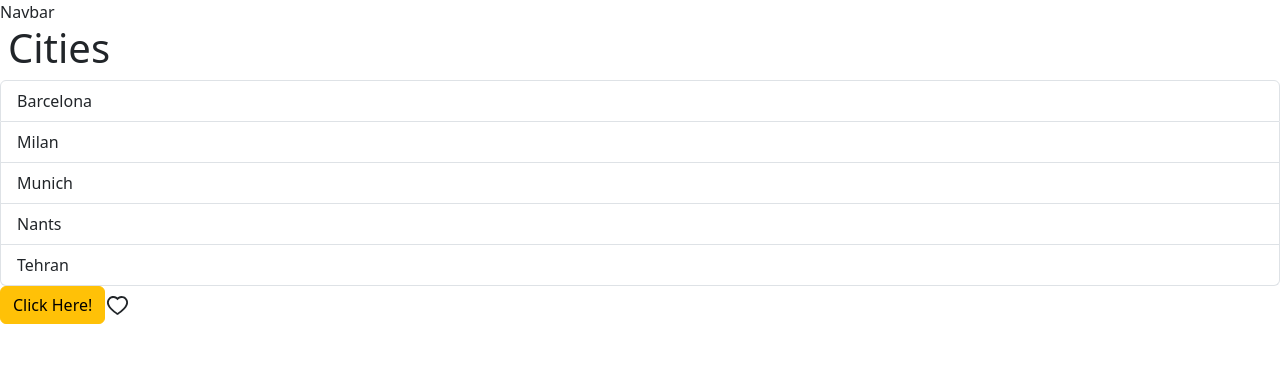
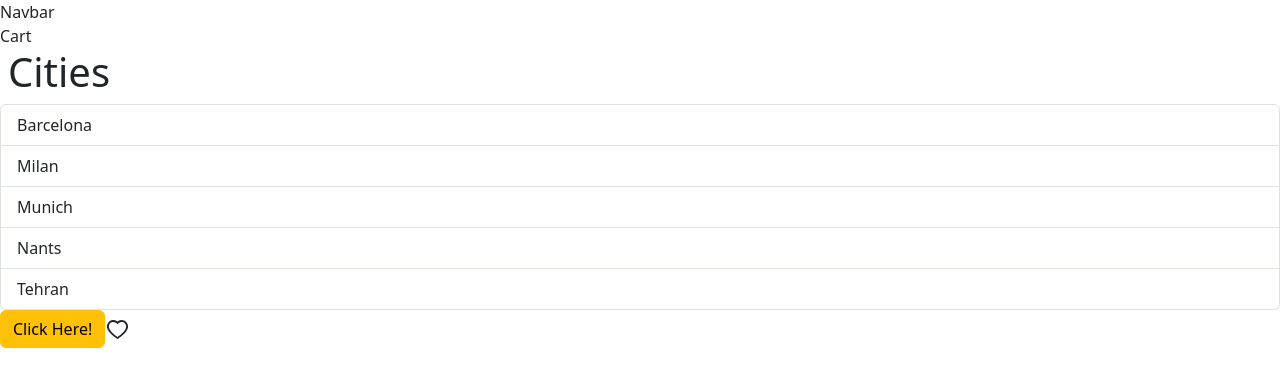
Before and after one commit to BehzadAminiPour/React-TS-Vite, a React (Vite) app: page / in a window 1280 px wide. Shown: the top 386 px of the page. Built offline with nearby package versions, Linux system fonts and the light colour scheme.

Commit message:
Create Cart component

```diff
--- a/src/App.tsx
+++ b/src/App.tsx
@@ -4,6 +4,7 @@ import Button from "./components/Button";
 import ListGroup from "./components/ListGroup";
 import Like from "./components/Like";
 import Navbar from "./components/Navbar";
+import Cart from "./components/Cart";
 
 function App() {
   const [cartItems, setCartItems] = useState(["product 1", "product 2"]);
@@ -16,6 +17,7 @@ function App() {
   return (
     <>
       <Navbar />
+      <Cart />
       <ListGroup cities={cities} heading="Cities" onSelectCity={handleSelect} />
       {showAlert && (
         <Alert onClick={() => setShowAlert(false)}>
--- /dev/null
+++ b/src/components/Cart.tsx
@@ -0,0 +1,5 @@
+const Cart = () => {
+  return <div>Cart</div>;
+};
+
+export default Cart;
```
